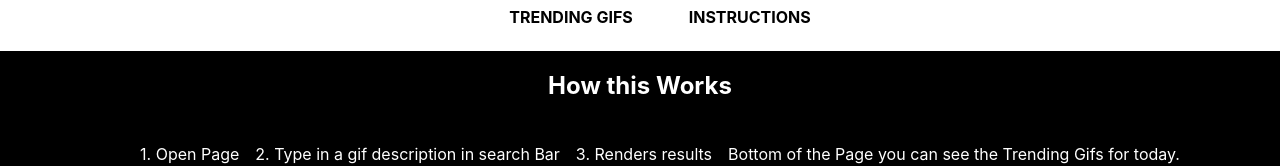
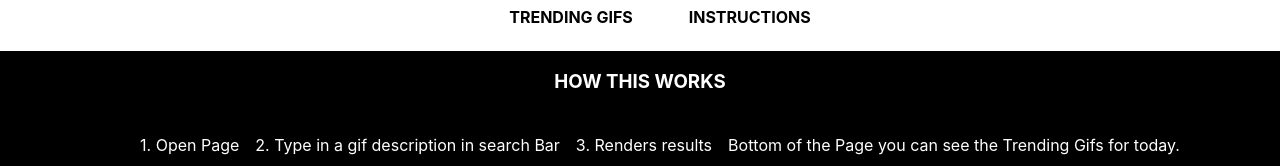
Before and after one commit to devefe1/lyric_generatornew, a React (Create React App) app in the folder lyric_generator/: page /Instructions in a window 1280 px wide. Shown: the part 1050-1216 px from the top of the page. Built offline with nearby package versions, Linux system fonts and the light colour scheme; no server answers.

Commit message:
almost done

```diff
--- a/lyric_generator/src/App.css
+++ b/lyric_generator/src/App.css
@@ -12,7 +12,6 @@ body{
 }
 
 li{
-  /* list-style-type: none; */
   display: inline-block;
   margin: 8px;
   justify-content: center;
--- a/lyric_generator/src/components/Instructions.js
+++ b/lyric_generator/src/components/Instructions.js
@@ -4,7 +4,7 @@ class Instructions extends Component {
     render() {
         return (
             <div className = "instructions" >
-                <h2 className = "centerInstructions" >How this Works</h2>
+                <h3 className = "centerInstructions" >HOW THIS WORKS</h3>
                     <div className = "steps">
                        <ul>
                            <li> 1. Open Page </li>
--- a/lyric_generator/src/components/gifs.js
+++ b/lyric_generator/src/components/gifs.js
@@ -50,7 +50,6 @@ componentDidMount() {
     render() {
       return (
         <div className="apps">
-
              <div className="renderContainer">
             <a href={this.state.gifsID}>
             <img className="sameSize"  src={this.state.gifs} ></img>
```
